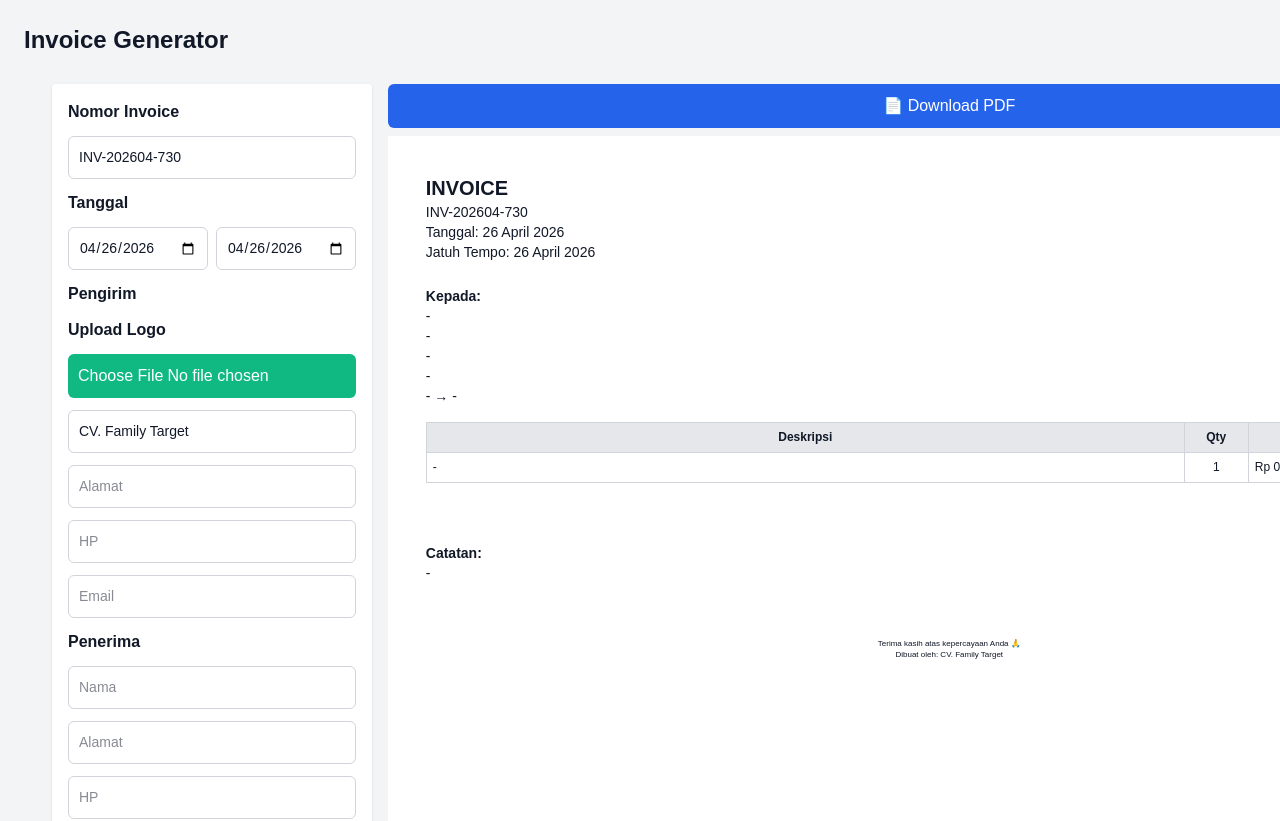
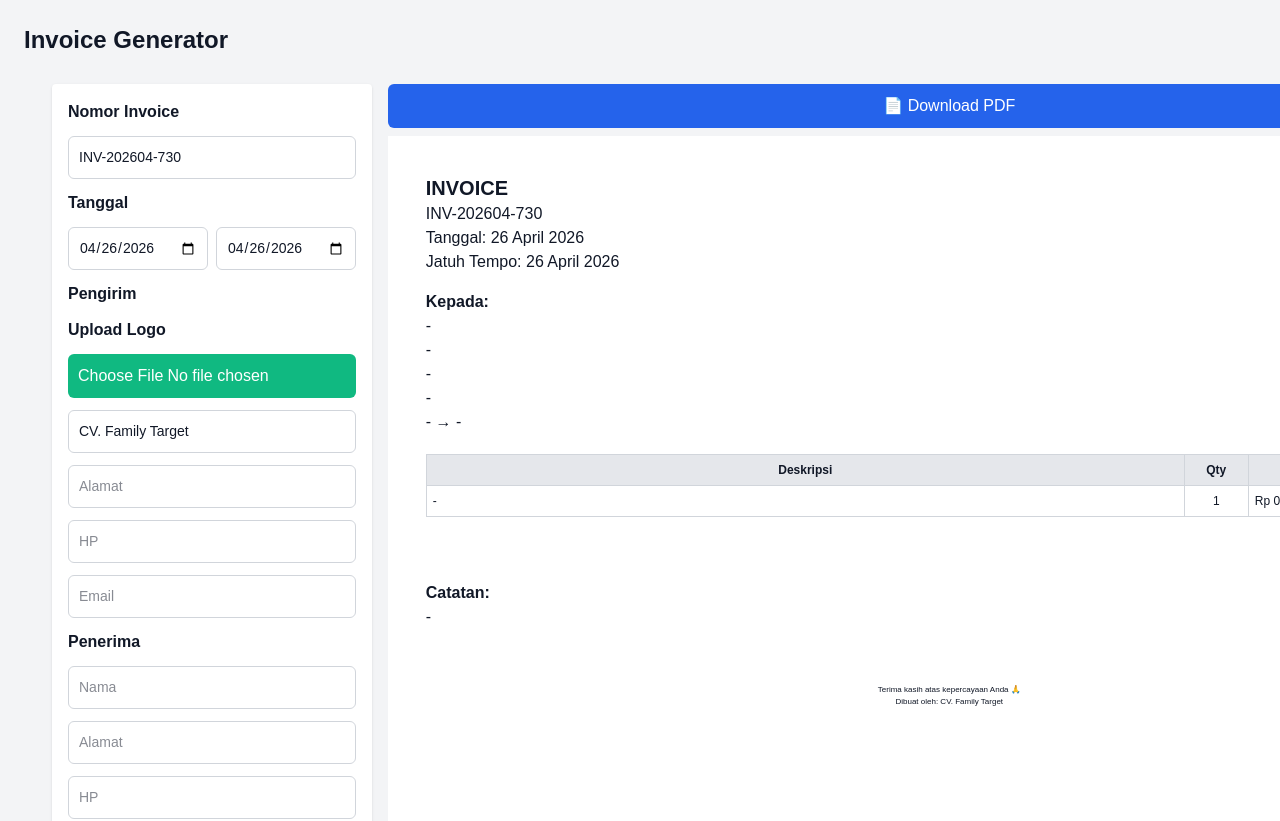
Before and after one commit to rahmatfantastik07/invoice-app, a Next.js app: page / in a window 1280 px wide. Shown: the top 821 px of the page. Built offline with nearby package versions, Linux system fonts and the light colour scheme.

Commit message:
Update InvoicePreview.tsx

```diff
--- a/app/components/InvoicePreview.tsx
+++ b/app/components/InvoicePreview.tsx
@@ -18,25 +18,11 @@ export default function InvoicePreview({ data }: any) {
     const element = printRef.current;
     if (!element) return;
 
-    // 🔥 CLONE supaya tidak kena scale mobile
-    const clone = element.cloneNode(true) as HTMLElement;
-
-    clone.style.transform = "scale(1)";
-    clone.style.width = "297mm";
-    clone.style.minHeight = "210mm";
-    clone.style.position = "absolute";
-    clone.style.top = "-9999px";
-    clone.style.left = "-9999px";
-
-    document.body.appendChild(clone);
-
-    const canvas = await html2canvas(clone, {
+    const canvas = await html2canvas(element, {
       scale: 2,
       backgroundColor: "#ffffff",
       useCORS: true,
     });
-
-    document.body.removeChild(clone);
 
     const imgData = canvas.toDataURL("image/png");
 
@@ -72,16 +58,17 @@ export default function InvoicePreview({ data }: any) {
   return (
     <div className="w-full">
 
+      {/* BUTTON */}
       <div className="mb-2">
         <button onClick={handleDownloadPDF} className="btn">
           📄 Download PDF
         </button>
       </div>
 
-      <div className="preview-wrapper">
+      <div className="preview-wrapper preview-page">
         <div className="preview-scale">
 
-         <div
+          <div
             ref={printRef}
             style={{
               width: "297mm",
@@ -92,19 +79,41 @@ export default function InvoicePreview({ data }: any) {
               background: "#ffffff",
               fontFamily: "Arial, sans-serif",
             }}
-            className="text-sm"
+            className="invoice-print"
           >
 
-            {/* HEADER */}
-            <div className="flex justify-between mb-6">
+            {/* ================= HEADER (FIX PRESISI) ================= */}
+            <div
+              style={{
+                display: "grid",
+                gridTemplateColumns: "60% 40%",
+                gap: "20px",
+                alignItems: "start",
+                marginBottom: "20px",
+              }}
+            >
+
+              {/* KIRI */}
               <div>
                 <h1 className="text-xl font-bold">INVOICE</h1>
                 <p>{data.invoiceNumber || "-"}</p>
                 <p>Tanggal: {formatTanggal(data.date)}</p>
                 <p>Jatuh Tempo: {formatTanggal(data.dueDate)}</p>
+
+                <div style={{ marginTop: "16px" }}>
+                  <p className="font-bold">Kepada:</p>
+                  <p>{data.to?.name || "-"}</p>
+                  <p>{data.to?.address || "-"}</p>
+                  <p>{data.to?.phone || "-"}</p>
+                  <p>{data.to?.email || "-"}</p>
+                  <p>
+                    {(data.to?.fromCity || "-")} → {(data.to?.toCity || "-")}
+                  </p>
+                </div>
               </div>
 
-              <div className="text-right">
+              {/* KANAN */}
+              <div style={{ textAlign: "right" }}>
                 {data.logo && (
                   <img
                     src={data.logo}
@@ -122,20 +131,8 @@ export default function InvoicePreview({ data }: any) {
                 <p>{data.from?.phone || "-"}</p>
                 <p>{data.from?.email || "-"}</p>
               </div>
+
             </div>
-
-            {/* CLIENT */}
-            <div className="mb-4">
-              <p className="font-bold">Kepada:</p>
-              <p>{data.to?.name || "-"}</p>
-              <p>{data.to?.address || "-"}</p>
-              <p>{data.to?.phone || "-"}</p>
-              <p>{data.to?.email || "-"}</p>
-              <p>
-                {(data.to?.fromCity || "-")} → {(data.to?.toCity || "-")}
-              </p>
-            </div>
-
 
             {/* TABLE */}
             <table className="w-full border table-fixed">
@@ -183,7 +180,10 @@ export default function InvoicePreview({ data }: any) {
             {/* FOOTER */}
             <div className="flex justify-between mt-10 items-end">
               {data.qris && (
-                <img src={data.qris} className="h-24 object-contain" />
+                <img
+                  src={data.qris}
+                  className="h-24 object-contain"
+                />
               )}
 
               {data.signature && (
```
